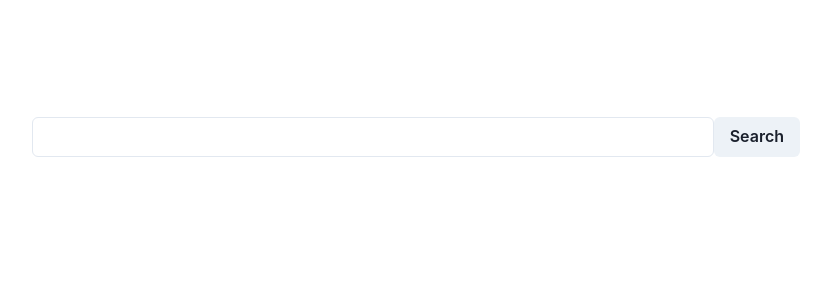
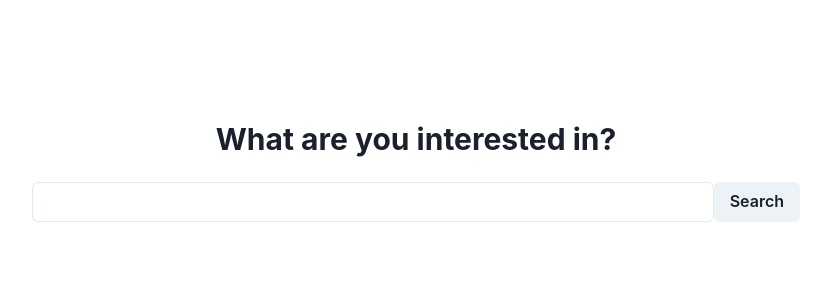
Before and after one commit to Zsoltbanyai/subreddit-lookup, a React (Vite) app in the folder frontend/: page / in a window 1280 px wide. Shown: the top 300 px of the page, without its empty margins (224-1055 px from the left). Built offline with nearby package versions, Linux system fonts and the light colour scheme.

Commit message:
add text and fix body width

```diff
--- a/frontend/src/App.tsx
+++ b/frontend/src/App.tsx
@@ -2,7 +2,7 @@ import React, {useEffect, useState} from 'react'
 import './App.css'
 import {SearchForm} from "./component/SearchForm";
 import {SortingTab} from "./component/SortingTab";
-import {Box, Spinner} from "@chakra-ui/react";
+import {Box, Spinner, Text} from "@chakra-ui/react";
 import {ShowToast} from "./component/ShowToast";
 import {Posts} from '../../backend/src/type/types';
 import {BackendApi} from "./api/backend-api";
@@ -45,6 +45,7 @@ function App() {
     return (
         <div className='App'>
             <Box width='60vw' mt={85}>
+                <Text fontWeight='bold' fontSize='30px' mb={5}>What are you interested in?</Text>
                 <Box mb={3}>
                     <SearchForm setSubName={setSubName} />
                 </Box>
--- a/frontend/src/index.css
+++ b/frontend/src/index.css
@@ -3,7 +3,7 @@ body {
   margin: 0;
   display: flex;
   place-items: center;
-  min-width: 320px;
+  min-width: 100vw;
   min-height: 100vh;
 }
 
```
